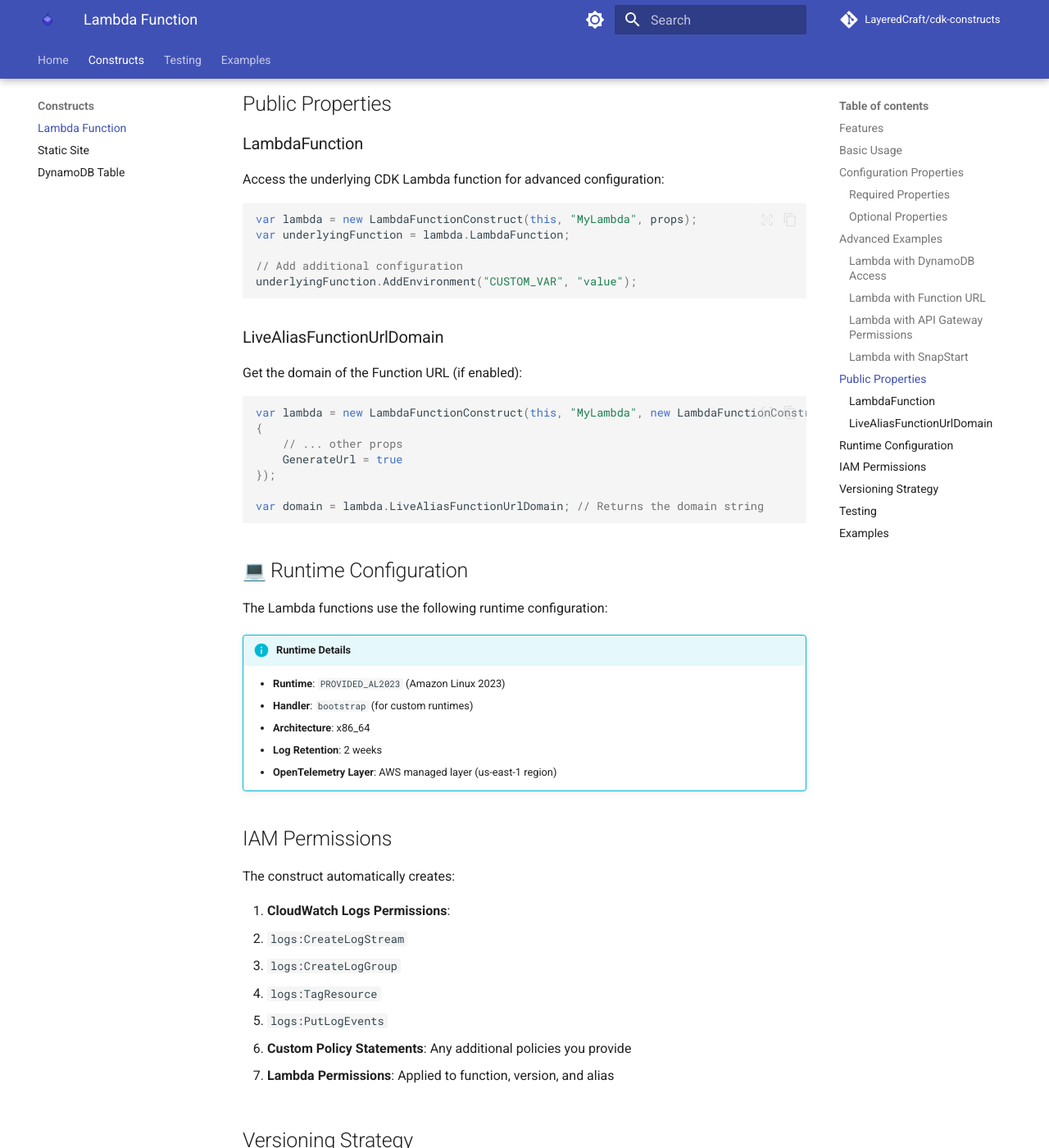
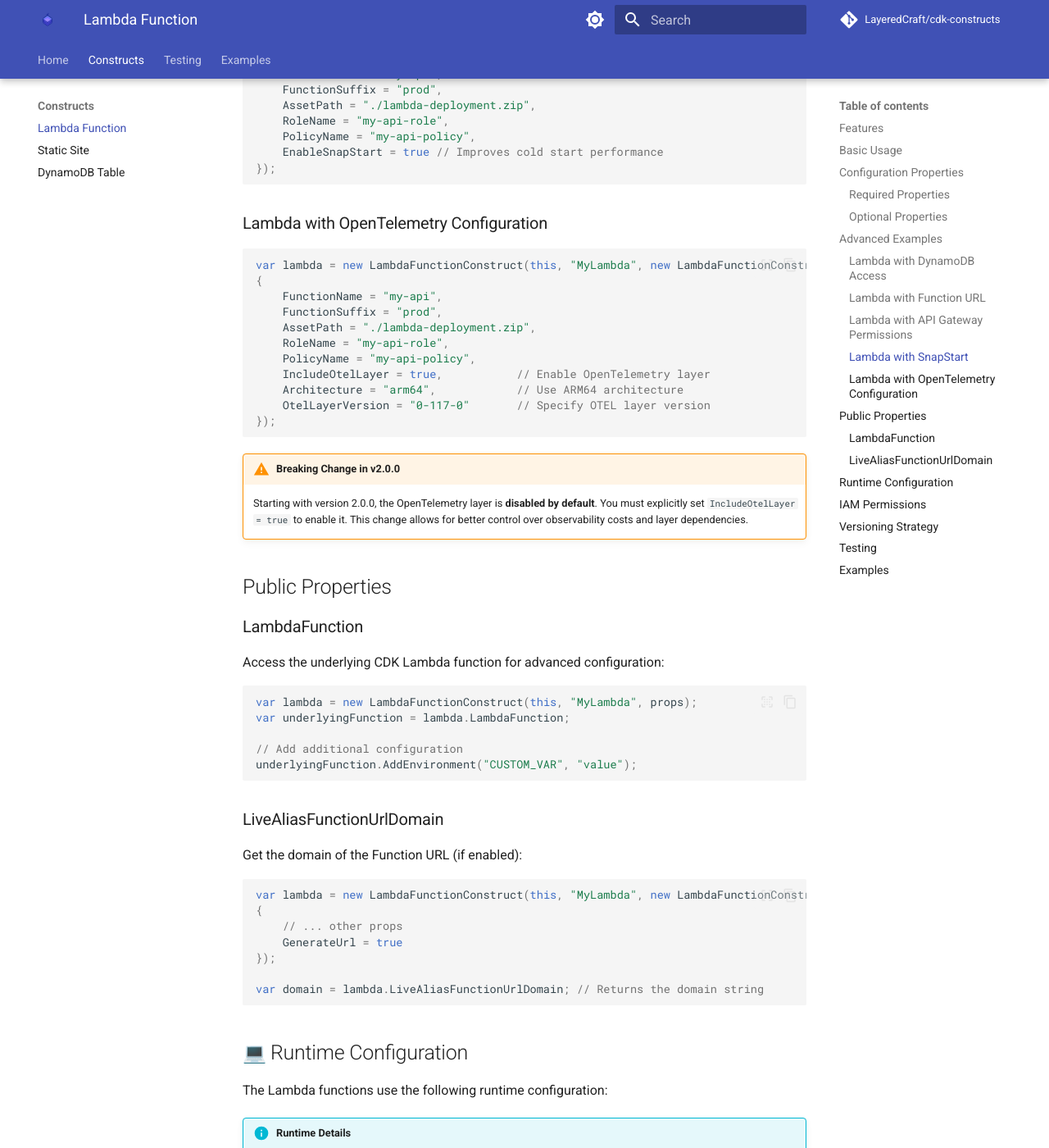
Before and after one commit to LayeredCraft/cdk-constructs, an MkDocs documentation site: the page built from docs/constructs/lambda-function.md, in a window 1280 px wide and 1400 px high, scrolled down 3571 px. Shown: the whole window at 82% size. Built offline with MkDocs 1.6.1 and Material for MkDocs 9.7.7, drawn with Linux system fonts in a browser that asks for light colours; emoji names are drawn with the system emoji font; comment, search, counter and statistics services are not loaded; some of the changed text lies outside the part shown.

Commit message:
feat: configurable OTEL layer with architecture and version support (BREAKING) (#26)
BREAKING CHANGES:
- OpenTelemetry layer is now disabled by default (was enabled by default)
- Added new required properties: Architecture and OtelLayerVersion

Features:
- Add Architecture property with default "amd64" (supports arm64)
- Add OtelLayerVersion property with default "0-117-0" (latest version)
- Support configurable OTEL layer ARN format with architecture and version
- Update all tests to reflect new defaults
- Update testing helpers and builders with new properties

Documentation:
- Update CLAUDE.md, README.md, and docs/constructs/lambda-function.md
- Add migration guide and breaking change warnings
- Add examples showing new OTEL configuration

Version:
- Bump version to 2.0.0-beta for breaking changes
- Update CDK dependency to 2.209.1

🤖 Generated with [Claude Code](https://claude.ai/code)

Co-authored-by: Claude <noreply@anthropic.com>

````diff
--- a/docs/constructs/lambda-function.md
+++ b/docs/constructs/lambda-function.md
@@ -1,10 +1,10 @@
 # Lambda Function Construct
 
-The `LambdaFunctionConstruct` provides a comprehensive, production-ready Lambda function with integrated OpenTelemetry support, IAM management, and environment configuration.
+The `LambdaFunctionConstruct` provides a comprehensive, production-ready Lambda function with configurable OpenTelemetry support, IAM management, and environment configuration.
 
 ## :rocket: Features
 
-- **:chart_with_upwards_trend: OpenTelemetry Integration**: Built-in AWS OpenTelemetry collector layer
+- **:chart_with_upwards_trend: OpenTelemetry Integration**: Configurable AWS OpenTelemetry collector layer with version and architecture support
 - **:shield: IAM Management**: Automatic role and policy creation with CloudWatch Logs permissions
 - **:gear: Environment Configuration**: Easy environment variable management
 - **:link: Function URLs**: Optional HTTP endpoint generation
@@ -29,7 +29,8 @@ public class MyStack : Stack
             FunctionSuffix = "prod",
             AssetPath = "./lambda-deployment.zip",
             RoleName = "my-api-role",
-            PolicyName = "my-api-policy"
+            PolicyName = "my-api-policy",
+            IncludeOtelLayer = true // Enable OpenTelemetry (disabled by default in v2.0+)
         });
     }
 }
@@ -55,7 +56,9 @@ public class MyStack : Stack
 | `TimeoutInSeconds` | `double` | `6` | Function timeout in seconds |
 | `PolicyStatements` | `PolicyStatement[]` | `[]` | Additional IAM policy statements |
 | `EnvironmentVariables` | `IDictionary<string, string>` | `{}` | Environment variables |
-| `IncludeOtelLayer` | `bool` | `true` | Enable OpenTelemetry layer |
+| `IncludeOtelLayer` | `bool` | `false` | Enable OpenTelemetry layer |
+| `OtelLayerVersion` | `string` | `"0-117-0"` | OpenTelemetry layer version |
+| `Architecture` | `string` | `"amd64"` | Lambda architecture (amd64/arm64) |
 | `Permissions` | `List<LambdaPermission>` | `[]` | Lambda invocation permissions |
 | `EnableSnapStart` | `bool` | `false` | Enable SnapStart for improved cold starts |
 | `GenerateUrl` | `bool` | `false` | Generate Function URL for HTTP access |
@@ -142,6 +145,25 @@ var lambda = new LambdaFunctionConstruct(this, "MyLambda", new LambdaFunctionCon
 });
 ```
 
+### Lambda with OpenTelemetry Configuration
+
+```csharp
+var lambda = new LambdaFunctionConstruct(this, "MyLambda", new LambdaFunctionConstructProps
+{
+    FunctionName = "my-api",
+    FunctionSuffix = "prod",
+    AssetPath = "./lambda-deployment.zip",
+    RoleName = "my-api-role",
+    PolicyName = "my-api-policy",
+    IncludeOtelLayer = true,           // Enable OpenTelemetry layer
+    Architecture = "arm64",            // Use ARM64 architecture
+    OtelLayerVersion = "0-117-0"       // Specify OTEL layer version
+});
+```
+
+!!! warning "Breaking Change in v2.0.0"
+    Starting with version 2.0.0, the OpenTelemetry layer is **disabled by default**. You must explicitly set `IncludeOtelLayer = true` to enable it. This change allows for better control over observability costs and layer dependencies.
+
 ## Public Properties
 
 ### LambdaFunction
@@ -175,9 +197,9 @@ The Lambda functions use the following runtime configuration:
 !!! info "Runtime Details"
     - **Runtime**: `PROVIDED_AL2023` (Amazon Linux 2023)
     - **Handler**: `bootstrap` (for custom runtimes)
-    - **Architecture**: x86_64
+    - **Architecture**: Configurable (amd64/arm64, default: amd64)
     - **Log Retention**: 2 weeks
-    - **OpenTelemetry Layer**: AWS managed layer (us-east-1 region)
+    - **OpenTelemetry Layer**: Configurable AWS managed layer (disabled by default in v2.0+)
 
 ## IAM Permissions
 
````
Also changed, not shown: CLAUDE.md (+23 -3 lines), README.md (+3 -1 lines), 8 other files.
